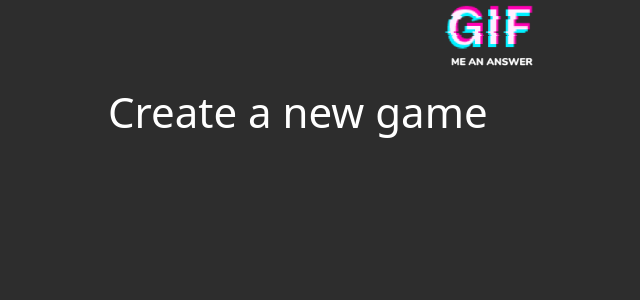
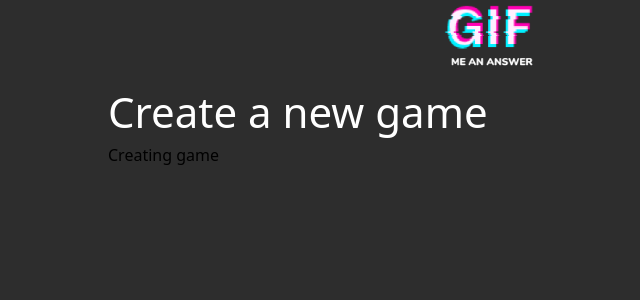
Before and after one commit to futu-sto-tech/gif-me-an-answer-client, a Next.js app: page /game/new in a window 1280 px wide. Shown: the top 300 px of the page, without its empty margins (148-788 px from the left). Built offline with nearby package versions, Linux system fonts and the light colour scheme; no server answers.

Commit message:
Connect create game to new game page

```diff
--- a/src/pages/game/new.tsx
+++ b/src/pages/game/new.tsx
@@ -1,10 +1,22 @@
+import API from 'api';
 import MainLayout from 'components/MainLayout';
 import PageTitle from 'components/PageTitle';
+import { useEffect, useState } from 'react';
+import { Game } from 'types';
 
 const GameNewPage: React.FC = () => {
+  const [game, setGame] = useState<Game>();
+  useEffect(() => {
+    API.createGame(4).then(function (newGame) {
+      console.log(newGame);
+      setGame(newGame);
+    });
+  }, []);
+
   return (
     <MainLayout>
       <PageTitle>Create a new game</PageTitle>
+      {game == undefined ? <p> Creating game</p> : <p>Code is {game?.code}</p>}
     </MainLayout>
   );
 };
```
